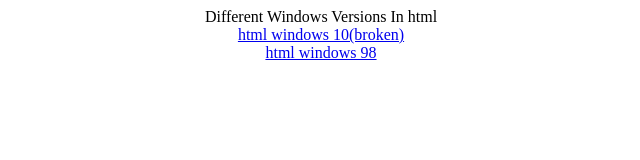
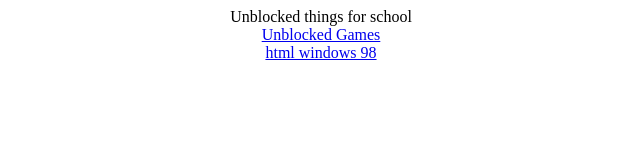
Before and after one commit to tekyt2009/tekyt2009.github.io, a plain HTML site: page index.html in a window 1280 px wide. Shown: the whole page, without its empty margins (319-959 px from the left). Drawn offline with Linux system fonts and the light colour scheme.

Commit message:
Update index.html

```diff
--- a/index.html
+++ b/index.html
@@ -1,3 +1,3 @@
-<center> Different Windows Versions In html </center>
-<center><a href="ERROR.html">html windows 10(broken)</a></center>
+<center> Unblocked things for school </center>
+<center><a href="ERROR.html">Unblocked Games</a></center>
 <center><a href="windows98.html">html windows 98</a></center>
```
